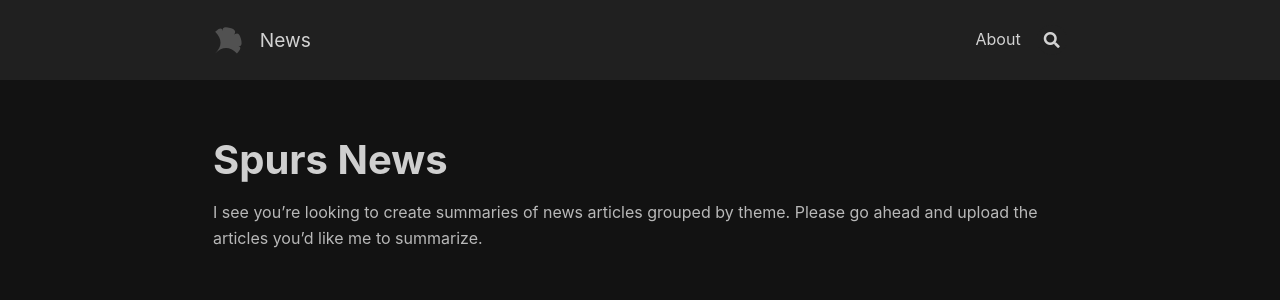
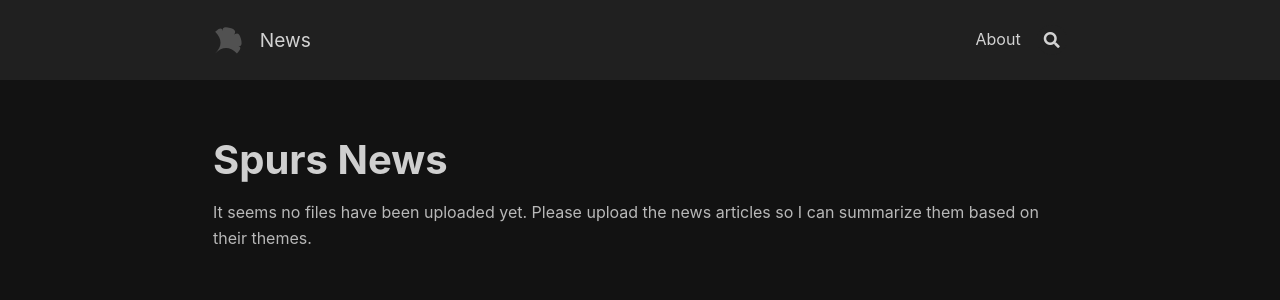
Before and after one commit to jonhadfield/jonhadfield.github.io, a Jekyll site: the page built from index.md, in a window 1280 px wide. Shown: the top 300 px of the page. Built offline with Jekyll 4.4.1, drawn with Linux system fonts in a browser that asks for light colours; nearby versions of some CDN libraries.

Commit message:
update files.

```diff
--- a/index.md
+++ b/index.md
@@ -22,4 +22,4 @@ footer: false
 
 # Spurs News
 
-I see you're looking to create summaries of news articles grouped by theme. Please go ahead and upload the articles you'd like me to summarize.
+It seems no files have been uploaded yet. Please upload the news articles so I can summarize them based on their themes.
```
